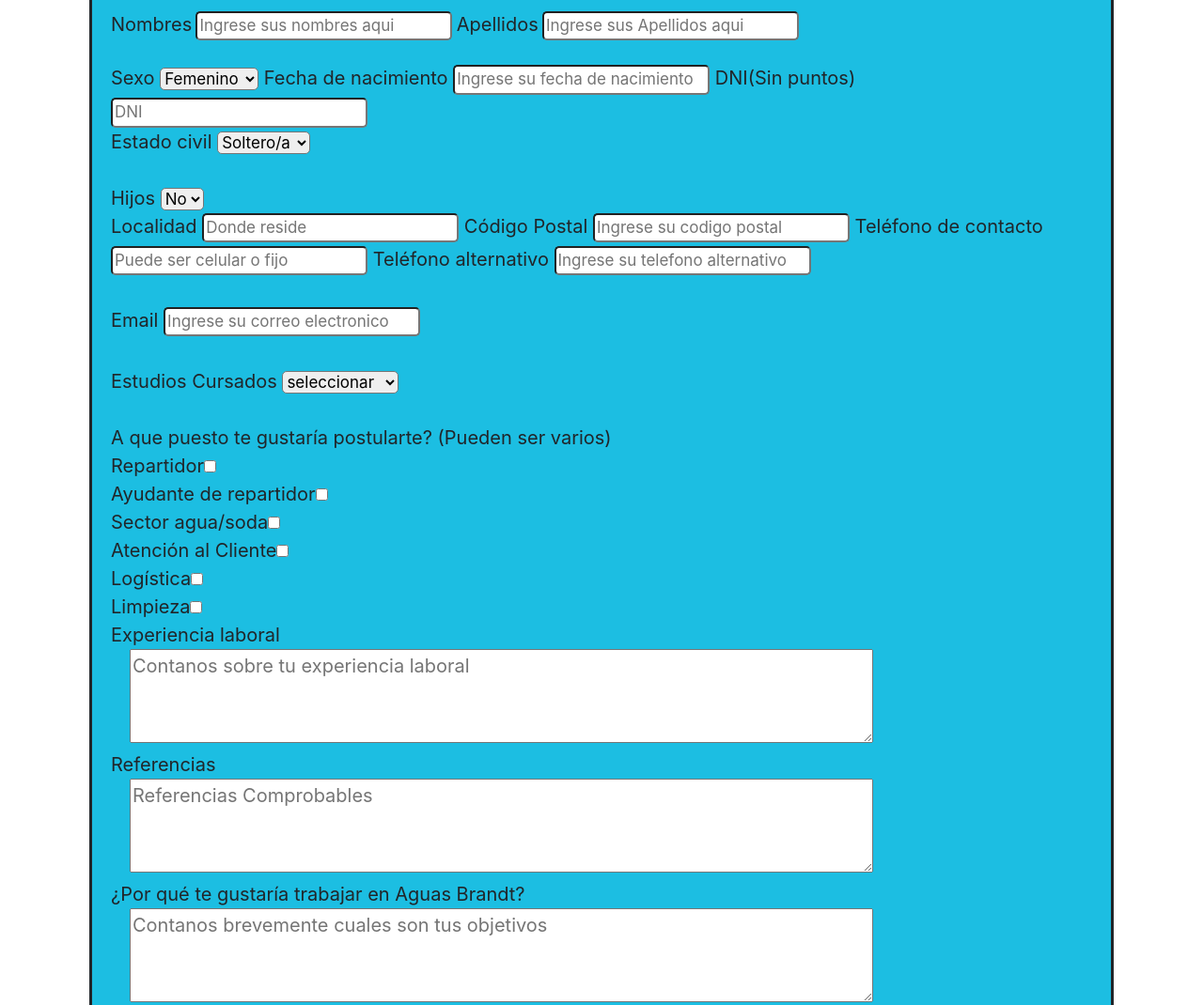
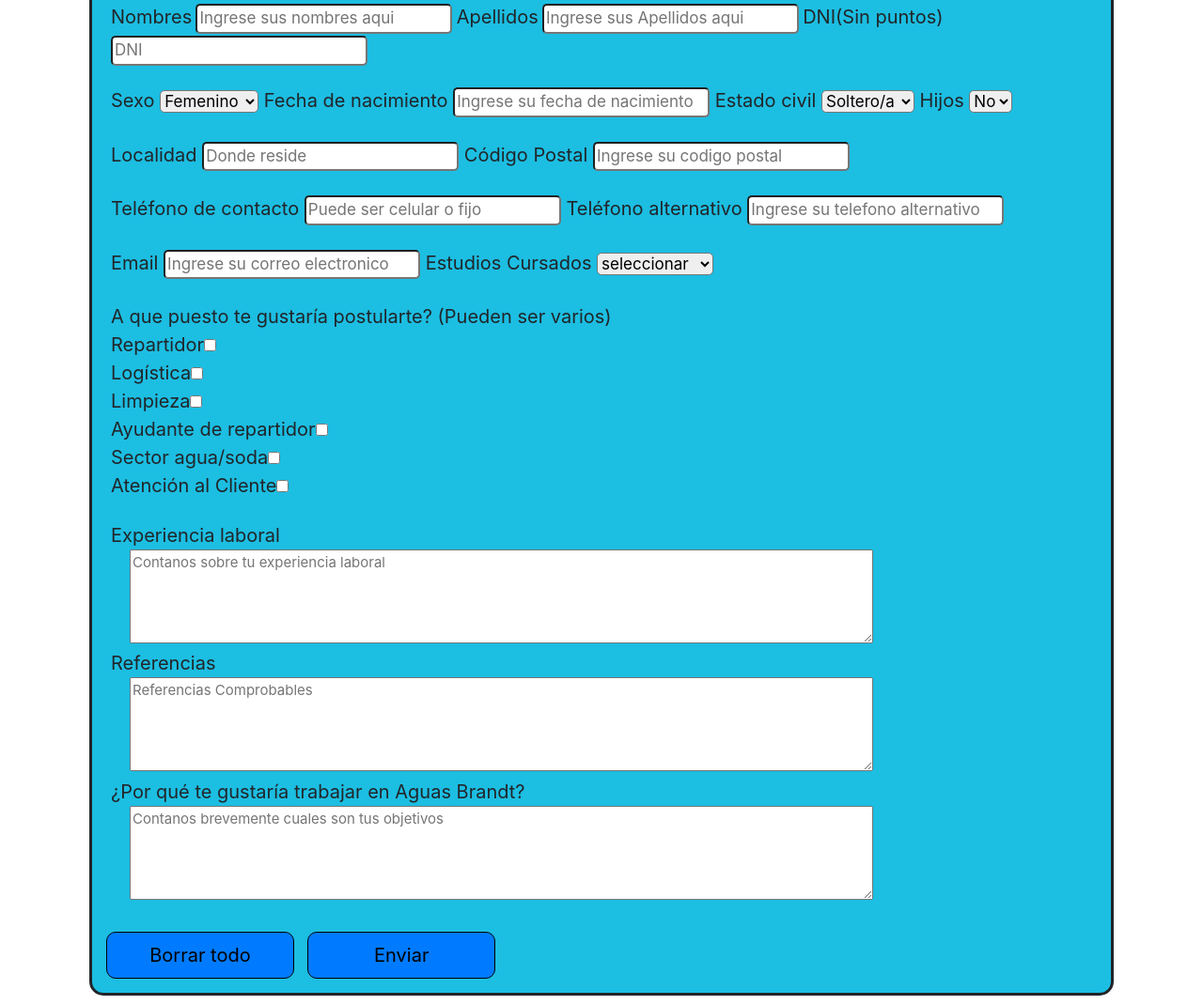
Before and after one commit to JonathanLeder/distribuidoraLeder, a website: page pages/Trabajaconnosotros.html in a window 1280 px wide. Shown: the part 537-1607 px from the top of the page at 94% size. Drawn offline with nearby package versions, Linux system fonts and the light colour scheme.

Commit message:
Correcciones del menu y formularios

```diff
--- a/pages/Trabajaconnosotros.html
+++ b/pages/Trabajaconnosotros.html
@@ -78,43 +78,47 @@
 							<label for="Nombres">Nombres</label>
 							<input type="text" name="Nombres" placeholder="Ingrese sus nombres aqui">
 							<label for="Apellidos">  Apellidos</label>
-							<input type="text" name="Apellidos" placeholder="Ingrese sus Apellidos aqui"><br>
+							<input type="text" name="Apellidos" placeholder="Ingrese sus Apellidos aqui">
+							<label for="dni">DNI(Sin puntos)</label>
+							<input type="number" name="dni" placeholder="DNI"><br>
 							<!--inicio seleccion de sexo-->
 							<br>
 							<div>Sexo
 								<select name="Sexo">
 									<option value="1" selected>Femenino</option>
 									<option value="2">Masculino</option>
-								</div>
 								</select>
 								<!-- fin seleccion de sexo-->
 								<label for="Fnac">Fecha de nacimiento</label>
 								<input type="Fecha" name="Fnac" placeholder="Ingrese su fecha de nacimiento">
-							<label for="dni">DNI(Sin puntos)</label>
-							<input type="number" name="dni" placeholder="DNI">
-							<div>Estado civil
+								Estado civil
 								<select name="estado civil">
 									<option value="1" selected>Soltero/a</option>
 									<option value="2"> Casado/a</option>
 								</select>
-							</div><br>
-							<div>Hijos
+								Hijos
 								<select name="Hijos">
 									<option value="1" selected>No</option>
 									<option value="2">Si</option>
 								</select>
-							</div>
+							</div><br>
+							<div>
 								<label for="Localidad">Localidad</label>
 								<input type="text" name="Localidad" placeholder="Donde reside">
 								<label for="cp">Código Postal</label>
 								<input type="number" name="cp" placeholder="Ingrese su codigo postal">
+							</div><br>
+							<div>
 								<label for="Telefono">Teléfono de contacto</label>
 								<input type="number" name="Telefono" placeholder="Puede ser celular o fijo">
 								<label for="Talt">Teléfono alternativo</label>
 								<input type="number" name="Talt" placeholder="Ingrese su telefono alternativo">
-							<br><br><label for="Email">Email</label>
+							</div>
+							<br>
+							<div>
+								<label for="Email">Email</label>
 								<input type="text" name="Email" placeholder="Ingrese su correo electronico">
-							<br><br><div>Estudios Cursados
+									Estudios Cursados
 									<select name="Estudios">
 										<option value="1" selected>seleccionar</option>
 										<option value="2">Primario</option>
@@ -127,18 +131,18 @@
 							<br><!--Inicio de puestos de trabajo-->
 								<div>A que puesto te gustaría postularte? (Pueden ser varios)</div>
 								<div>Repartidor<input type="checkbox" name="puesto" value="1"></div>
+								<div>Logística<input type="checkbox" name="puesto" value="1"></div>
+								<div>Limpieza<input type="checkbox" name="puesto" value="1"></div>
 								<div>Ayudante de repartidor<input type="checkbox" name="puesto" value="1"></div>
 								<div>Sector agua/soda<input type="checkbox" name="puesto" value="1"></div>
-								<div>Atención al Cliente<input type="checkbox" name="puesto" value="1"></div>
-								<div>Logística<input type="checkbox" name="puesto" value="1"></div>
-								<div>Limpieza<input type="checkbox" name="puesto" value="1"></div>
+								<div>Atención al Cliente<input type="checkbox" name="puesto" value="1"></div><br>
 							<!--Fin puestos de trabajo-->
 							<div>Experiencia laboral</div>
-							<textarea placeholder="Contanos sobre tu experiencia laboral"></textarea>
+							<textarea placeholder="Contanos sobre tu experiencia laboral"></textarea><br>
 							<div>Referencias</div>
-							<textarea placeholder="Referencias Comprobables"></textarea>
+							<textarea placeholder="Referencias Comprobables"></textarea><br>
 							<div>¿Por qué te gustaría trabajar en Aguas Brandt?</div>
-							<textarea placeholder="Contanos brevemente cuales son tus objetivos"></textarea><br>
+							<textarea placeholder="Contanos brevemente cuales son tus objetivos"></textarea><br><br>
 						</fieldset>
 							<input type="reset" value="Borrar todo" class="btn btn-primary btn-md boton margen">
 							<input type="submit" value="Enviar" class="btn btn-primary boton margen">
--- a/scss/_estructura.scss
+++ b/scss/_estructura.scss
@@ -23,7 +23,7 @@ nav ul
 nav ul li
 	{
 
-	font-size:3.5rem;
+	font-size:3rem;
 	text-align:center;
 	font-family: 'Playfair Display', serif;
 	border-color:black;
```
Also changed, not shown: pages/contacto.html (+17 -9 lines), CSS/style.css. Lines whose indentation alone changed are shown as unchanged.
